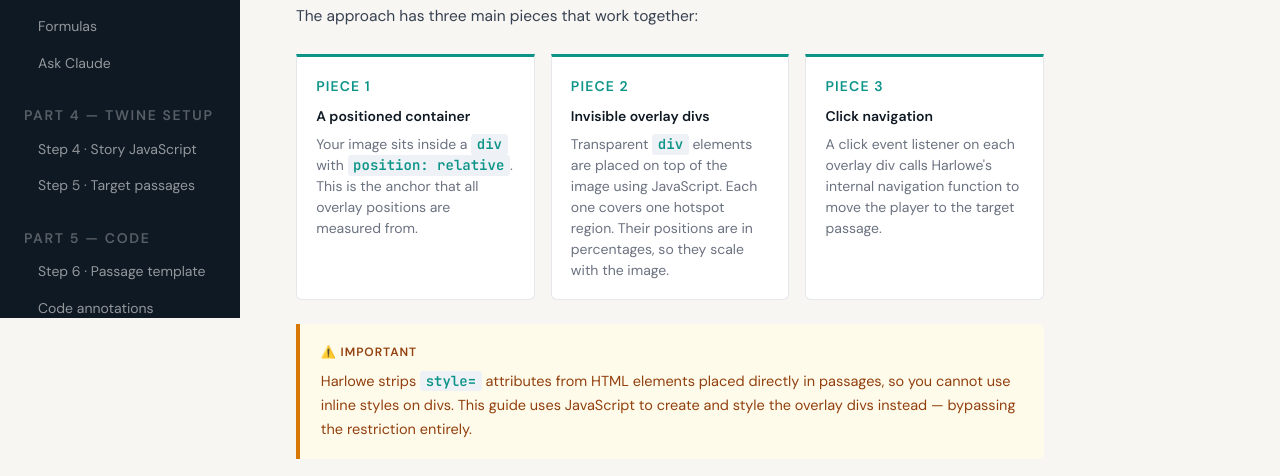
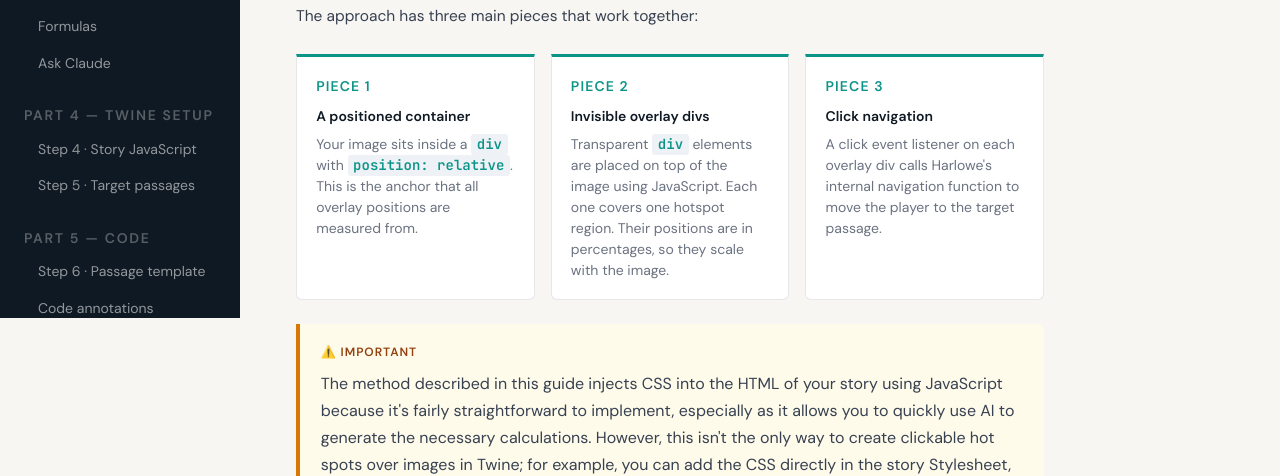
Before and after one commit to dazzledface/twine-hotspots, a plain HTML site: page index.html in a window 1280 px wide. Shown: the part 482-958 px from the top of the page. Drawn offline with Linux system fonts and the light colour scheme.

Commit message:
Update index.html

```diff
--- a/index.html
+++ b/index.html
@@ -859,11 +859,8 @@
 
           <div class="callout warning">
             <div class="callout-label">⚠️ Important</div>
-            <p>
-              Harlowe strips <code>style=</code> attributes from HTML elements
-              placed directly in passages, so you cannot use inline styles on
-              divs. This guide uses JavaScript to create and style the overlay
-              divs instead — bypassing the restriction entirely.
+            <a>
+            The method described in this guide injects CSS into the HTML of your story using JavaScript because it's fairly straightforward to implement, especially as it allows you to quickly use AI to generate the necessary calculations. However, this isn't the only way to create clickable hot spots over images in Twine; for example, you can add the CSS directly in the story Stylesheet, or you can use the <image href="https://www.w3schools.com/htmL/html_images_imagemap.asp">image map method</a> with HTML and CSS. Feel free to experiment with any of those methods or explore any other ideas you have if this one doesn't meet your needs.
             </p>
           </div>
         </section>
```
